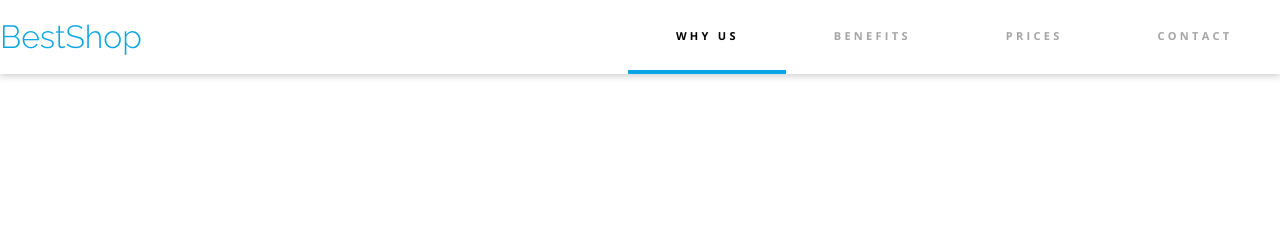
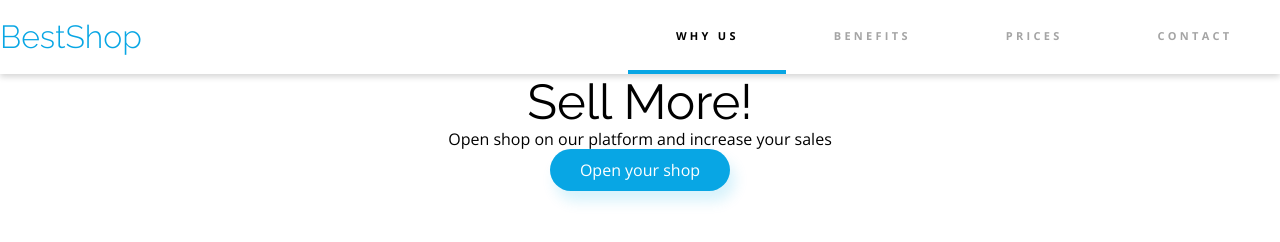
Before and after one commit to karolina-rachuta/best_shop, a plain HTML site: page index.html in a window 1280 px wide. Drawn offline with nearby package versions, Linux system fonts and the light colour scheme.

Commit message:
started intro section

```diff
--- a/index.html
+++ b/index.html
@@ -27,6 +27,17 @@
     </div>
 </header>
 
+<section class="intro">
+    <div class="container">
+        <div class="intro__bg">
+            <div class="intro__box">
+                <h1 class="intro__hdl">Sell More!</h1>
+                <p class="intro__lead">Open shop on our platform and increase your sales</p>
+                <a href="" class="intro__btn btn">Open your shop</a>
+            </div>
+        </div>
+    </div>
+</section>
 </body>
 
 </html>
--- a/src/css/app.css
+++ b/src/css/app.css
@@ -4,6 +4,20 @@
     --tertiary-grey-color: rgb(165, 165, 165);
 }
 
+.btn {
+    color: rgb(255,255,255);
+    font-family: "Open Sans", sans-serif;
+    font-size: 1rem;
+    box-shadow: 0.3125rem 0.625rem 0.875rem rgba(7, 172, 230, 0.16);
+    border-radius: 2.5rem;
+    background: rgba(8, 166, 228, 1) 0 0 no-repeat padding-box;
+    text-decoration: none;
+    cursor: pointer;
+    transition: all 400ms;
+    line-height: 1.375rem;
+    padding: 0.625rem 1.875rem;
+    display: inline-block;
+}
 html, body {
     font-size: 16px;
 }
@@ -11,6 +25,7 @@ html, body {
 .header {
     background-color: rgb(255, 255, 255);
     box-shadow: 0 0.1875rem 0.375rem rgba(0, 0, 0, 0.16);
+    width: 100%;
 }
 
 .header .header__container {
@@ -59,7 +74,40 @@ html, body {
     padding-bottom: 1.71875rem;
     /*min-width: 8rem;*/
 }
+
 .menu .menu__item.menu__item--active, .menu .menu__item:hover {
     color: var(--primary-black-color);
     border-bottom: 0.25rem solid rgb(8, 166, 228);
 }
+
+.intro {
+    min-height: 100vh;
+    text-align: center;
+}
+
+.intro .intro__box {
+}
+
+.intro .intro--bg {
+}
+
+.intro__hdl {
+    font-family: "Raleway", sans-serif;
+    font-weight: 400;
+    font-size: 3.0625rem;
+    margin: 0;
+    color:var(--primary-black-color);
+
+}
+
+.intro__lead {
+    margin: 0;
+    font-family: "Open Sans", sans-serif;
+    font-size: 1rem;
+    /*line-height: 1.375rem;*/
+    color:var(--primary-black-color);
+}
+
+.intro__btn {
+
+}
```
